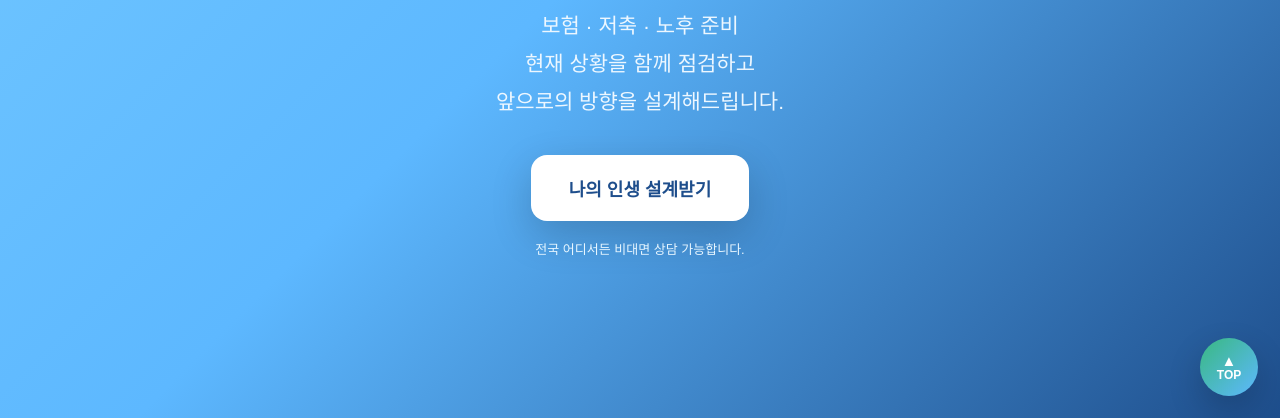
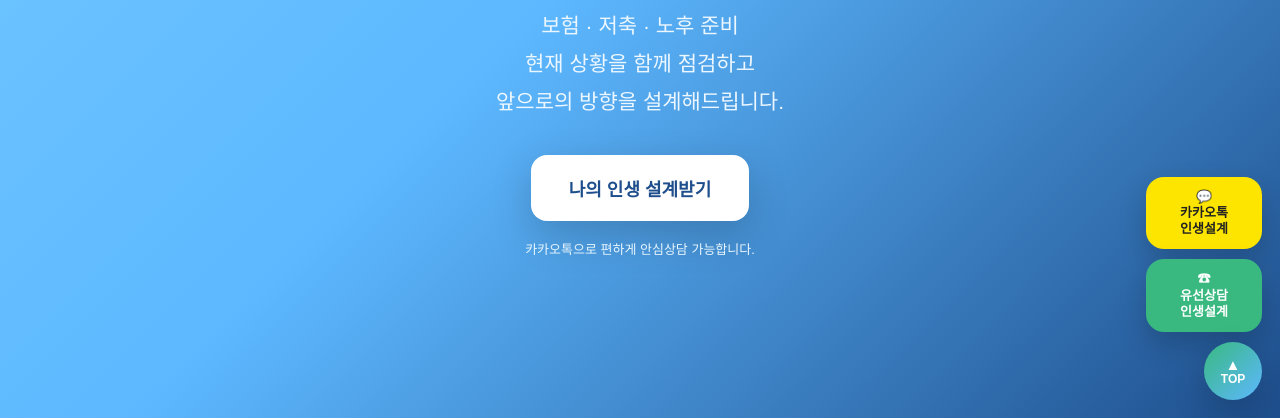
Before and after one commit to gtm0904/insurance-landing, a plain HTML site: page index.html in a window 1280 px wide. Shown: the part 382-800 px from the top of the page. Drawn offline with Linux system fonts and the light colour scheme.

Commit message:
Update index.html

```diff
--- a/index.html
+++ b/index.html
@@ -157,6 +157,7 @@
     .final{
       text-align:center;
       background:linear-gradient(180deg,#F4FBFF,#EAF7FF);
+      padding-bottom:140px;
     }
     .final h2{
       font-size:42px;
@@ -177,10 +178,40 @@
       color:#1E4E8C;
     }
 
+    .float-wrap{
+      position:fixed;
+      right:18px;
+      bottom:18px;
+      z-index:999;
+      display:flex;
+      flex-direction:column;
+      gap:10px;
+      align-items:flex-end;
+    }
+
+    .float-btn{
+      width:116px;
+      padding:12px 10px;
+      border-radius:18px;
+      text-align:center;
+      text-decoration:none;
+      font-weight:900;
+      font-size:13px;
+      line-height:1.25;
+      box-shadow:0 12px 28px rgba(0,0,0,.18);
+    }
+
+    .float-kakao{
+      background:#FEE500;
+      color:#222;
+    }
+
+    .float-call{
+      background:#39B980;
+      color:white;
+    }
+
     .top-btn{
-      position:fixed;
-      right:22px;
-      bottom:22px;
       width:58px;
       height:58px;
       border-radius:50%;
@@ -194,7 +225,6 @@
       font-size:12px;
       font-weight:900;
       box-shadow:0 14px 34px rgba(0,0,0,.18);
-      z-index:999;
     }
     .top-btn b{font-size:15px;line-height:1}
 
@@ -214,6 +244,7 @@
       .section-title h2,.notice-box h2,.final h2{font-size:30px}
       .cards,.steps{grid-template-columns:1fr}
       .btn{width:100%;max-width:330px}
+      .float-btn{width:104px;font-size:12px}
     }
   </style>
 </head>
@@ -239,7 +270,7 @@
       나의 인생 설계받기
     </a>
 
-    <div class="mini">전국 어디서든 비대면 상담 가능합니다.</div>
+    <div class="mini">카카오톡으로 편하게 안심상담 가능합니다.</div>
   </div>
 </section>
 
@@ -316,9 +347,9 @@
 <section class="final">
   <div class="container">
     <h2>당신의 현재와 미래를<br>함께 설계합니다.</h2>
-    <p>전국 어디서든 상담 가능합니다.</p>
+    <p>전국 어디서든 유선 상담 가능합니다.</p>
 
-    <a href="https://open.kakao.com/o/sOkLJNwi" target="_blank" class="btn">
+    <a href="tel:01029005719" class="btn">
       나의 인생 설계받기
     </a>
 
@@ -326,10 +357,24 @@
   </div>
 </section>
 
-<a href="#top" class="top-btn">
-  <b>▲</b>
-  TOP
-</a>
+<div class="float-wrap">
+  <a href="https://open.kakao.com/o/sOkLJNwi" target="_blank" class="float-btn float-kakao">
+    💬<br>
+    카카오톡<br>
+    인생설계
+  </a>
+
+  <a href="tel:01029005719" class="float-btn float-call">
+    ☎<br>
+    유선상담<br>
+    인생설계
+  </a>
+
+  <a href="#top" class="top-btn">
+    <b>▲</b>
+    TOP
+  </a>
+</div>
 
 <footer>
   본 페이지는 보험·저축·노후 준비 상담을 위한 안내 페이지입니다.<br>
```
